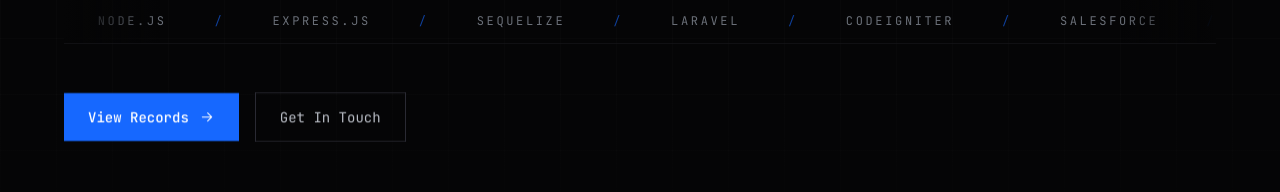
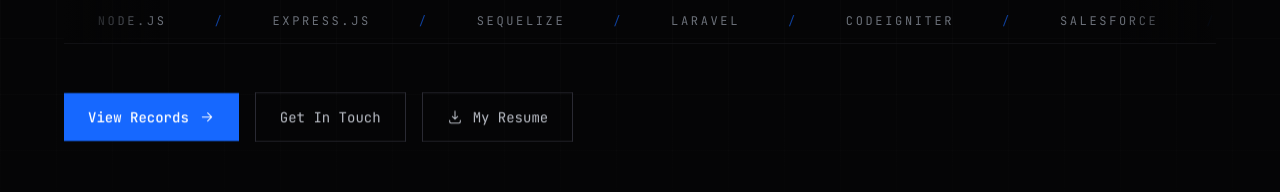
Before and after one commit to denniafredo/portfolio, a React (Vite) app: page / in a window 1280 px wide. Shown: the part 1194-1386 px from the top of the page. Built offline with nearby package versions, Linux system fonts and the light colour scheme.

Commit message:
Add resume download functionality and update profile data

```diff
--- a/src/components/Hero.jsx
+++ b/src/components/Hero.jsx
@@ -162,11 +162,11 @@ export default function Hero() {
           {profile.resumeUrl && (
             <a
               href={profile.resumeUrl}
-              download
-              className="inline-flex items-center justify-center gap-2 px-1 py-3.5 font-mono text-sm text-ink-500 transition-colors hover:text-accent-400"
+              download={profile.resumeFileName}
+              className="group inline-flex items-center justify-center gap-2.5 border border-noir-500 px-6 py-3.5 font-mono text-sm text-ink-300 transition-colors duration-300 hover:border-accent-500 hover:text-accent-400"
             >
-              <Download className="h-4 w-4" />
-              Resume
+              <Download className="h-4 w-4 transition-transform duration-300 group-hover:translate-y-0.5" />
+              My Resume
             </a>
           )}
         </Reveal>
--- a/src/data/portfolio.js
+++ b/src/data/portfolio.js
@@ -16,7 +16,8 @@ export const profile = {
   email: 'denniafredo@gmail.com',
   location: 'Indonesia',
   availability: 'Open for freelance & full-time',
-  resumeUrl: '', // contoh: '/denni-afredo-cv.pdf' — kosongkan untuk menyembunyikan tombol
+  resumeUrl: '/denni-afredo-cv.pdf', // file ada di /public — kosongkan untuk menyembunyikan tombol
+  resumeFileName: 'Denni-Afredo-CV.pdf', // nama file saat di-download user
 };
 
 export const navLinks = [
```
Also changed, not shown: 1 other file (tests, documents, lock files or other folders).
